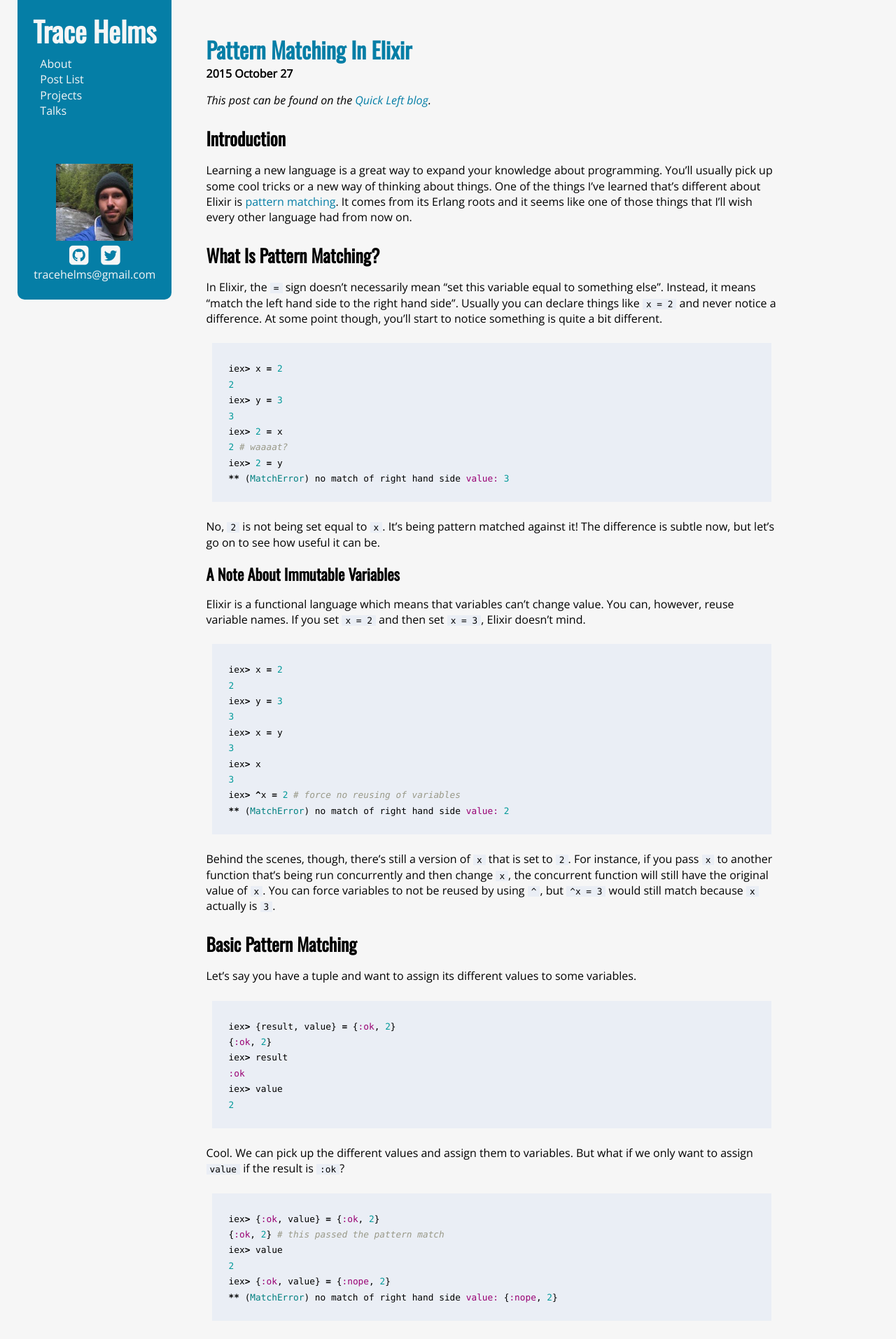
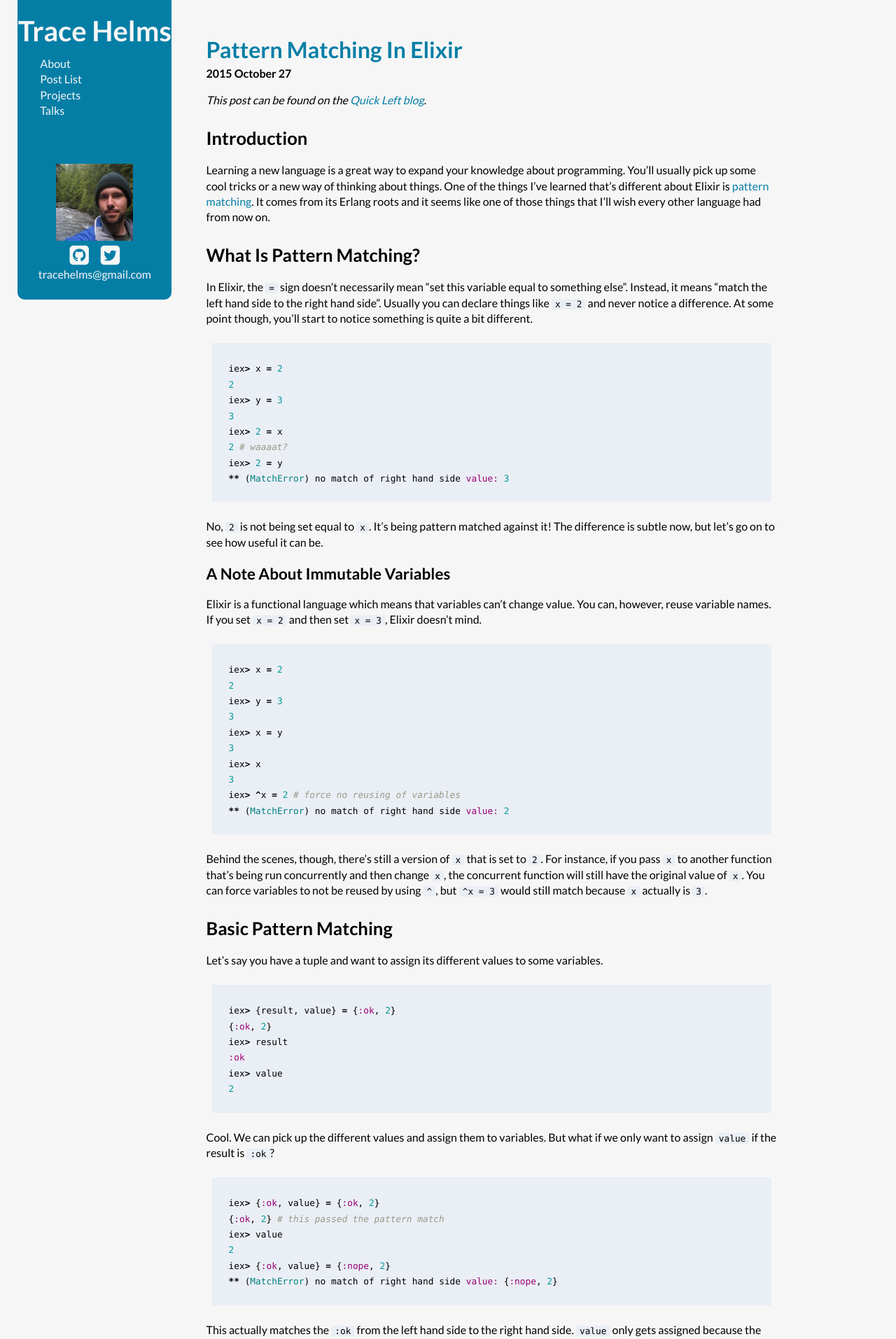
Before and after one commit to tracehelms/tracehelms.github.io, a Jekyll site: the page built from index.html, in a window 1280 px wide. Shown: the top 1913 px of the page at 70% size. Built offline with Jekyll 4.4.1, drawn with Linux system fonts in a browser that asks for light colours; nearby versions of some CDN libraries; Markdown is read by kramdown in place of the engine named in the settings; comment, search, counter and statistics services are not loaded.

Commit message:
use lato

```diff
--- a/assets/css/main.scss
+++ b/assets/css/main.scss
@@ -4,7 +4,8 @@
 @import 'reset.scss';
 
 /* Import Google Fonts */
-@import url(http://fonts.googleapis.com/css?family=Open+Sans:400,400italic|Oswald:400,400bold);
+// @import url(http://fonts.googleapis.com/css?family=Open+Sans:400,400italic|Oswald:400,400bold);
+@import url('https://fonts.googleapis.com/css?family=Lato:400,700&display=swap');
 
 /* Import Syntax Highlighting Styles */
 @import "grid";
@@ -20,8 +21,8 @@ $font: #000000;
 $font-light: #f6f6f6;
 $code-background: #eaeef5;
 
-h1, h2, h3, h4, h5, h6 { font-family: "Oswald", "Helvetica Neue", Arial, sans-serif;}
-p, body { font-family: "Open Sans","Helvetica Neue",Helvetica,Arial,sans-serif; }
+h1, h2, h3, h4, h5, h6 { font-family: "Lato", "Helvetica Neue", Arial, sans-serif;}
+p, body { font-family: "Lato","Helvetica Neue",Helvetica,Arial,sans-serif; }
 
 html, body {
   @include container;
```
